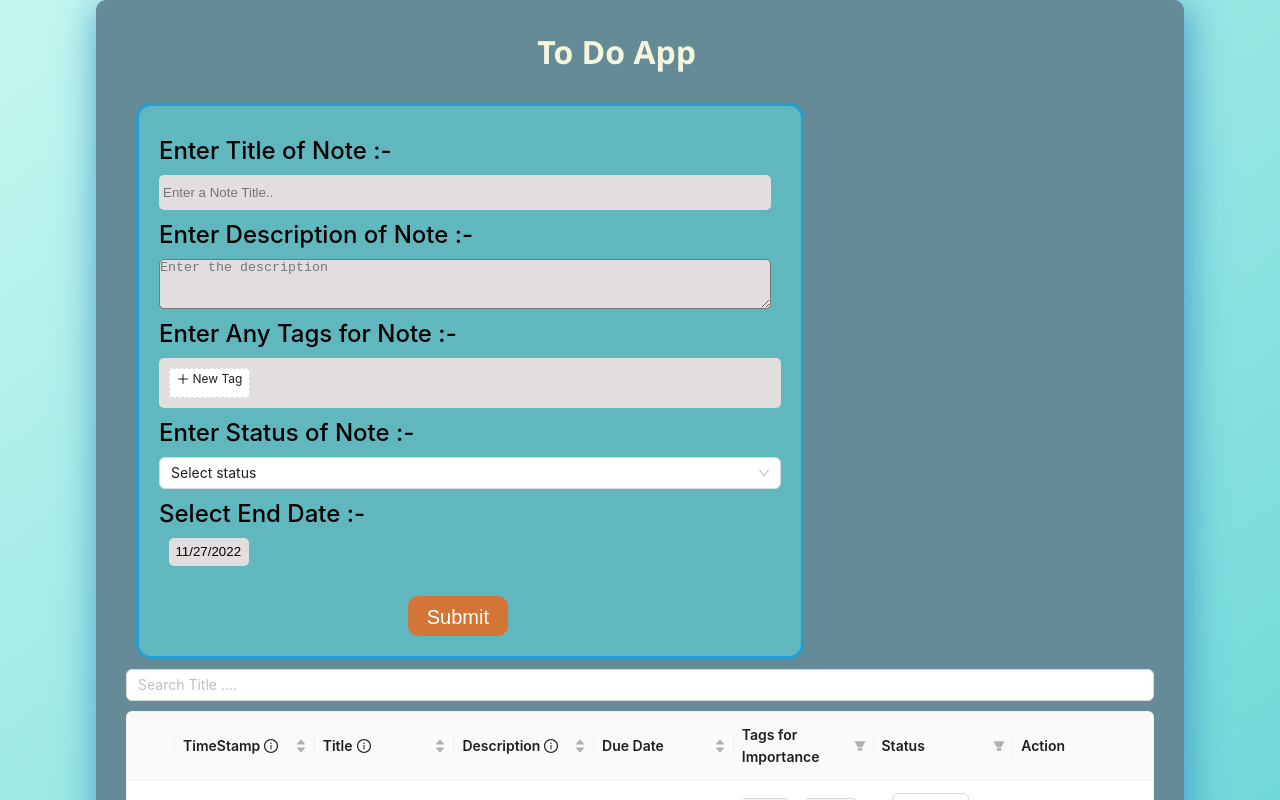
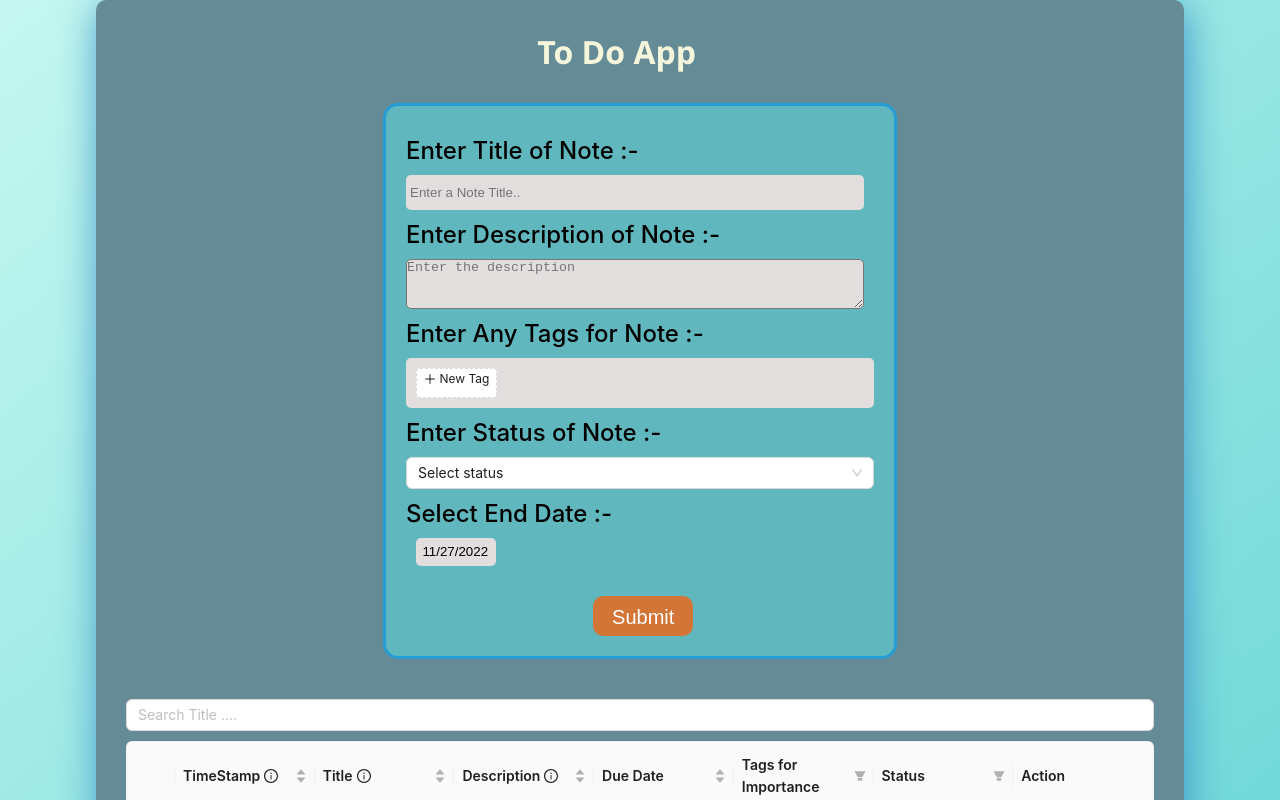
Before and after one commit to Kaggrov/Assignment, a React (Create React App) app: page / in a window 1280 px wide. Shown: the top 800 px of the page. Built offline with nearby package versions, Linux system fonts and the light colour scheme.

Commit message:
Center form

```diff
--- a/src/AddNote.css
+++ b/src/AddNote.css
@@ -34,7 +34,13 @@
     border : 3px solid rgb(37, 158, 214);
     border-radius: 15px;
     max-width: 65%;
+    width: 50%;
     background-color: rgb(96, 184, 190);
+}
+.form__container {
+    display: flex;
+    justify-content: center;
+    align-items: center;
 }
 .todo__date {
     max-width: 80px;
--- a/src/AddNote.js
+++ b/src/AddNote.js
@@ -48,6 +48,8 @@ const AddNote = ({input,setInput,desc,setDesc,todo,setTodo, originalTodo, setOri
 
 
   return (
+    <div className='form__container'>
+
 
     <form onSubmit={onFormSubmit} className='todo__form'>
       <div style={{margin:"10px" ,marginLeft:"0", fontWeight:"500",fontSize:"1.5rem"}}>Enter Title of Note :-</div>
@@ -88,6 +90,7 @@ const AddNote = ({input,setInput,desc,setDesc,todo,setTodo, originalTodo, setOri
         />
         <button className='button__input'>Submit</button>
     </form>
+    </div>
   )
 }
 
--- a/src/Table.css
+++ b/src/Table.css
@@ -17,3 +17,6 @@
 .edit-button-unactive {
     display: none;
 }
+.table__search {
+    margin-top: 30px;
+}
--- a/src/Table.js
+++ b/src/Table.js
@@ -350,6 +350,7 @@ const Table = ({todo,setTodo, count, setCount, originalTodo, setOriginalTodo}) =
 
   return (
     <><Input
+    className='table__search'
     style={{marginBottom:'10px'}}
     placeholder="Search Title ...."
     value={value}
```
